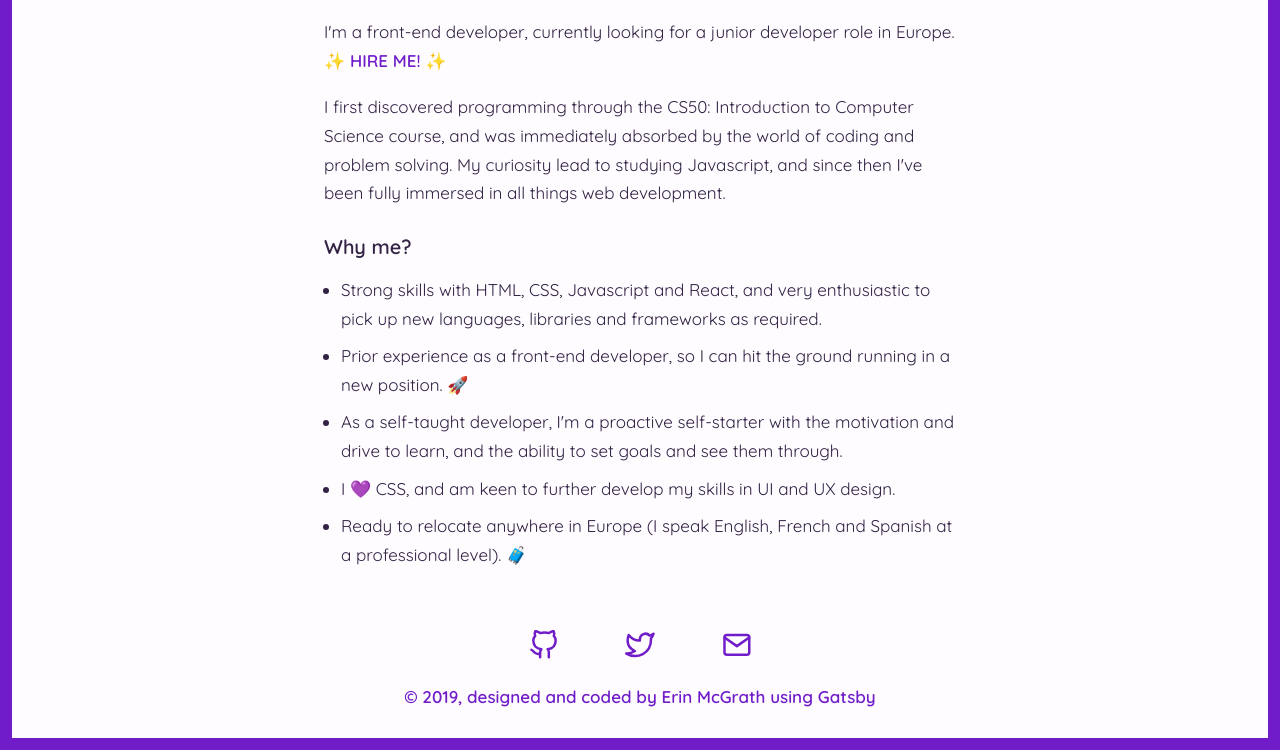
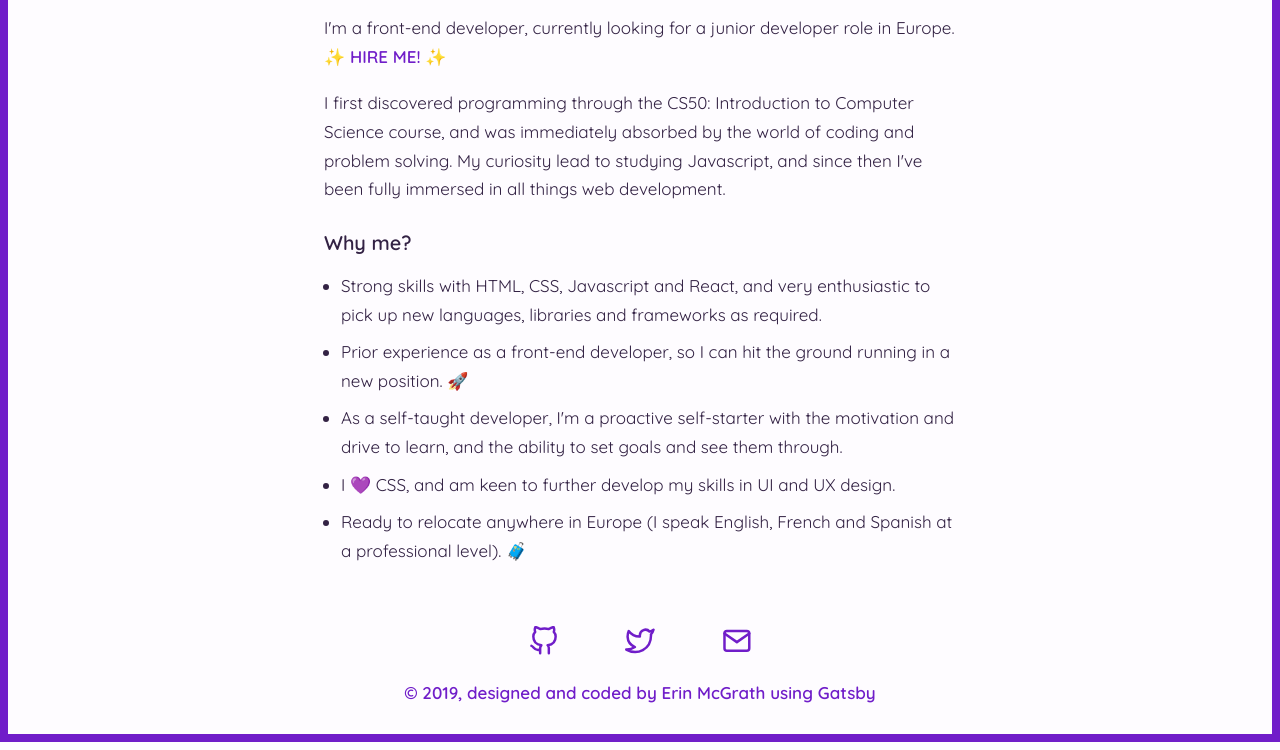
Before and after one commit to erinfm/personal-site-v2, a Gatsby site: page / in a window 1280 px wide. Shown: the part 224-974 px from the top of the page. Built offline with nearby package versions, Linux system fonts and the light colour scheme; Gatsby itself is replaced by a stand-in of ours.

Commit message:
adjustments to page border widths in globalstyles.js

```diff
--- a/src/theme/globalStyle.js
+++ b/src/theme/globalStyle.js
@@ -37,12 +37,14 @@ export const GlobalStyle = createGlobalStyle`
 
     background-color: var(--bg);
     color: var(--textNormal);
-    border: 1vw solid var(--textLink);
+
+    border: 0.3rem solid var(--textLink);
+
+    @media (min-width: 530px) {
+      border: 0.5rem solid var(--textLink);
+    }
 
     height:100%;
-
-
-
   }
 
   body.dark {
```
